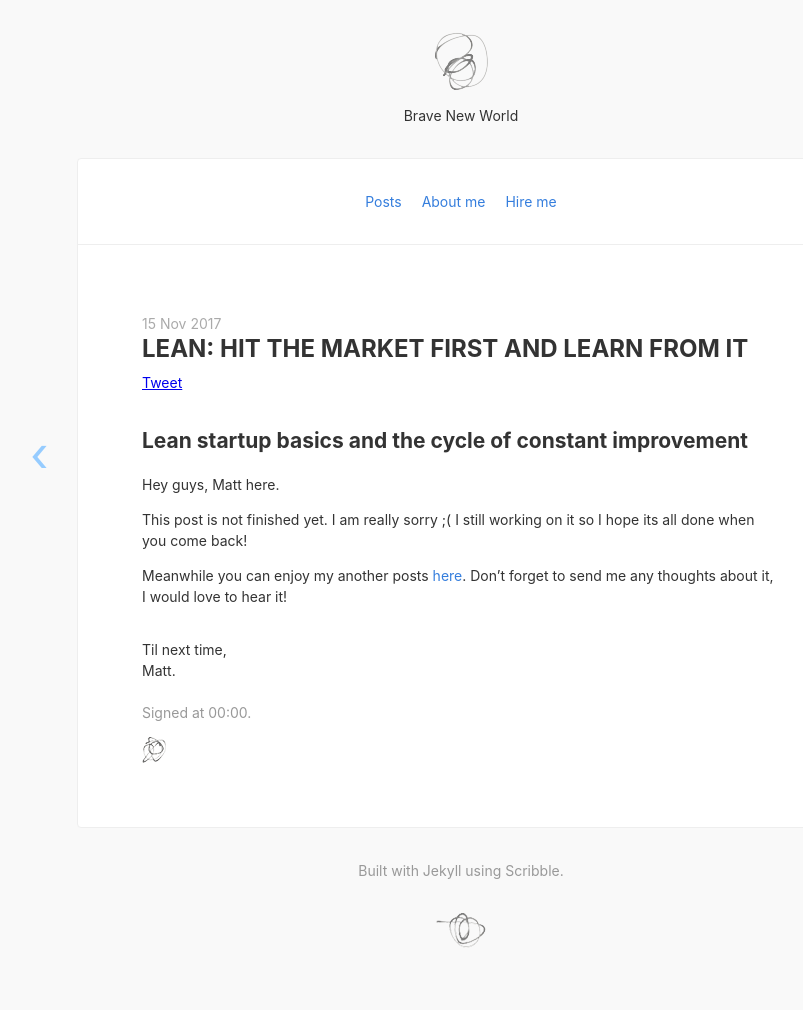
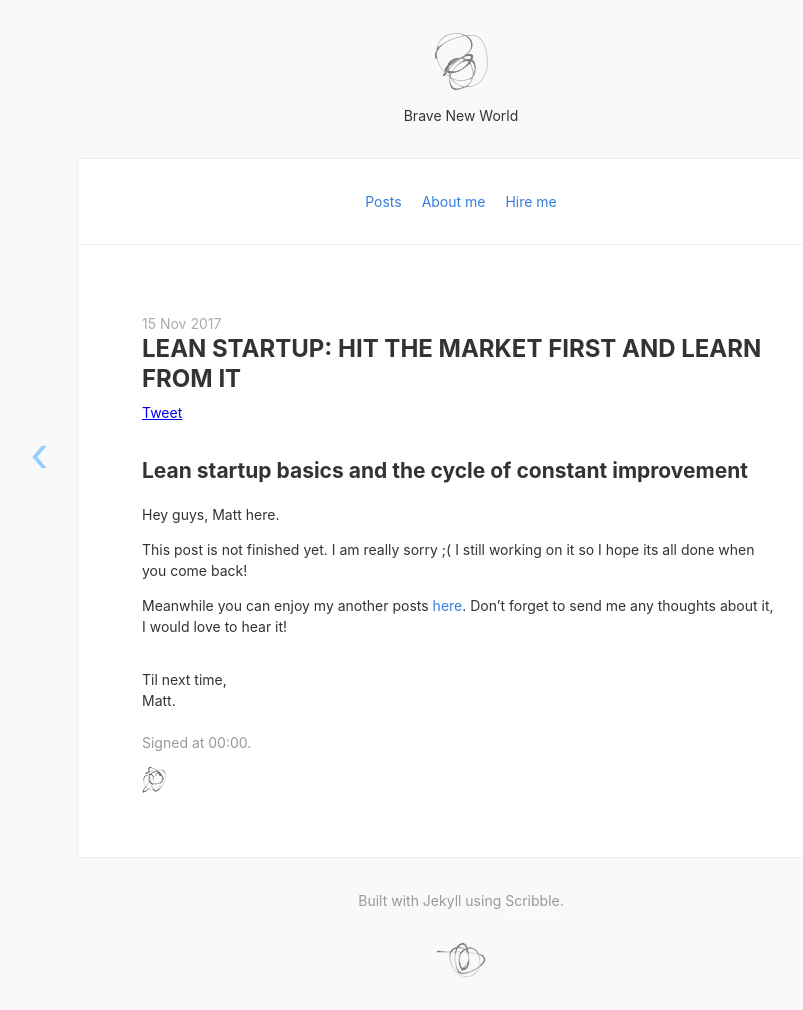
Before and after one commit to matheus-santos/matheus-santos.github.io, a Jekyll site: the page built from _posts/2017-11-15-Lean_startup_hit_the_market_first_and_learn_from_it.md, in a window 1280 px wide. Shown: the whole page, without its empty margins (179-982 px from the left). Built offline with Jekyll 4.4.1, drawn with Linux system fonts in a browser that asks for light colours; nearby versions of some CDN libraries; comment, search, counter and statistics services are not loaded; before the commit the page ends 980 px from its top, so only the background shows below that.

Commit message:
Fixed post name

```diff
--- a/_posts/2017-11-15-Lean_hit_the_market_first_and_learn_from_it.md
+++ b/_posts/2017-11-15-Lean_startup_hit_the_market_first_and_learn_from_it.md
@@ -1,5 +1,5 @@
 ---
-title:  "LEAN: Hit the market first and learn from it"
+title:  "Lean startup: Hit the market first and learn from it"
 category: tech advice
 ---
 
--- a/stylesheets/style.css
+++ b/stylesheets/style.css
@@ -2,7 +2,9 @@
 
 .bg-super-white { background: #f9f9f9; }
 .top-50 { top: 50% }
-.link:hover { background: url(/images/line.png) repeat-x left bottom; }
+
+.link { border-bottom: 1px solid white }
+.link:hover { border-bottom: 1px solid #f2f2f2}
 
 /* Markdown styles */
 .markdown-body a {
```
